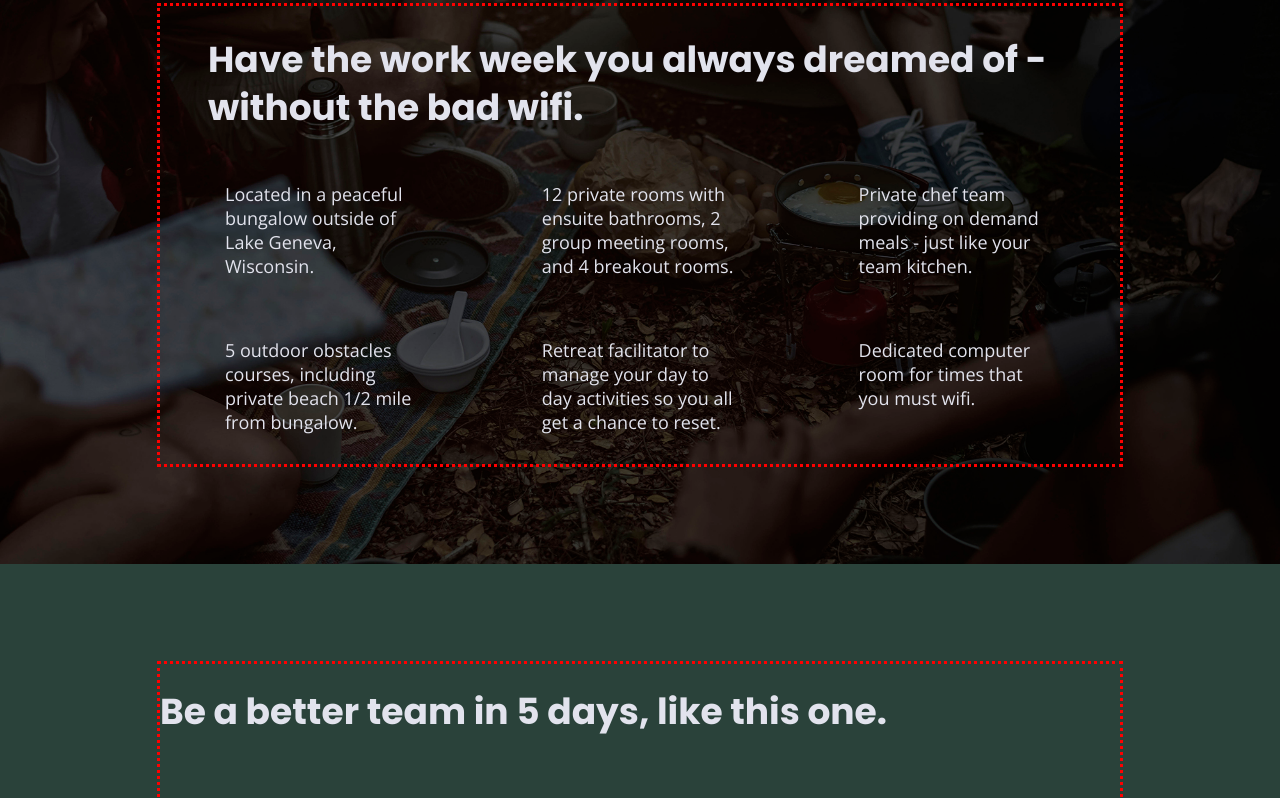
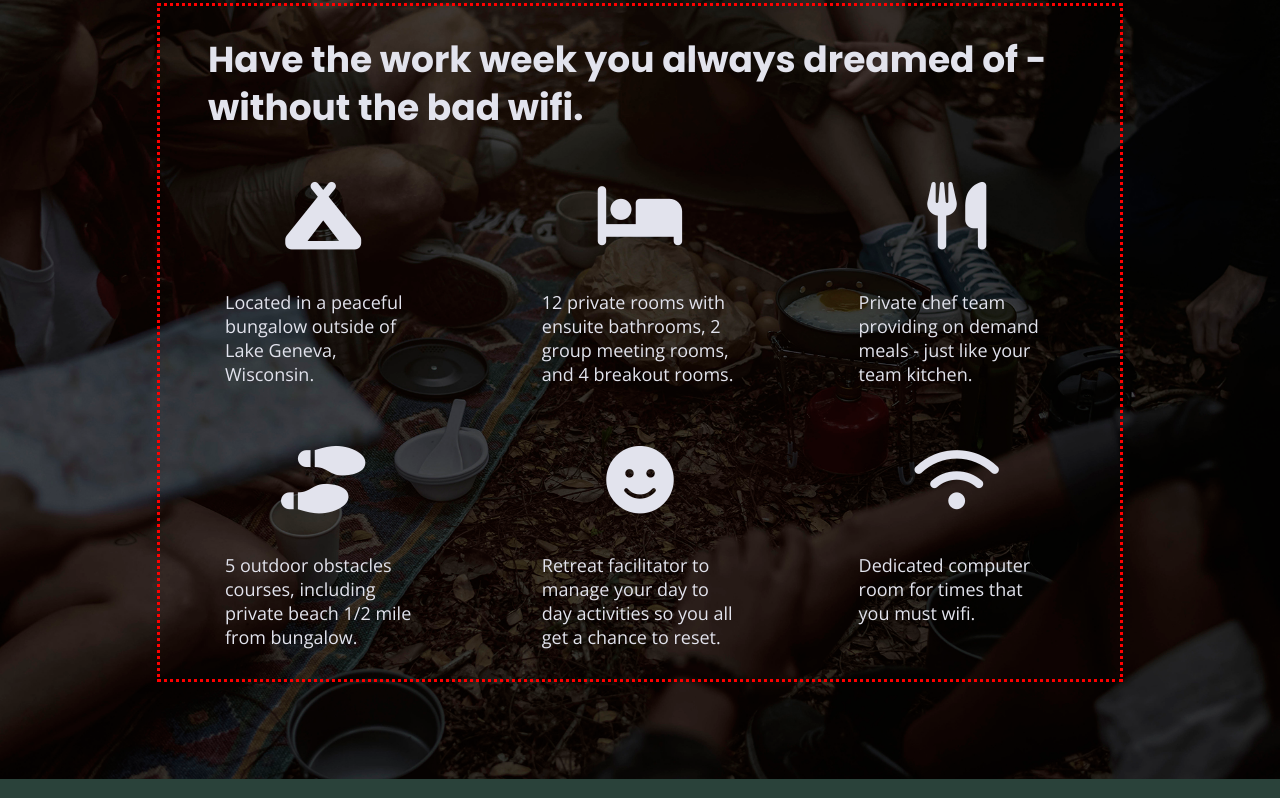
Before and after one commit to SChilian/Unplugged-Responsive-Website, a website built with Parcel: page index.html in a window 1280 px wide. Shown: the part 1154-1952 px from the top of the page. Built offline with nearby package versions, Linux system fonts and the light colour scheme.

Commit message:
Added FontAwesome icons.

```diff
--- a/css/main.css
+++ b/css/main.css
@@ -322,7 +322,7 @@ input[type=button] {
   margin-bottom: 60px;
 }
 
-features .features-items {
+.features .features-items {
   display: flex;
   justify-content: center;
   align-items: flex-start;
@@ -336,6 +336,11 @@ features .features-items {
 
 .features p{
   margin: 0;
+}
+
+.features i {
+  font-size: 3.75em;
+  margin-bottom: 40px;
 }
 
 
--- a/index.html
+++ b/index.html
@@ -23,6 +23,9 @@
 
   <!-- Google Fonts -->
   <link href="https://fonts.googleapis.com/css?family=Open+Sans:400,700|Poppins:500,700" rel="stylesheet">
+
+  <!-- FontAwesome version 6-->
+  <script src="https://kit.fontawesome.com/f0c47f2b79.js" crossorigin="anonymous"></script>
 </head>
 
 
@@ -71,32 +74,32 @@
       <div class="content-wrapper">
         <h2>Have the work week you always dreamed of - without the bad wifi.</h2>
         <article>
-          <p class="features-items"></p>
+          <p class="features-items"><i class="fas fa-campground"></i></p>
           <p class="features-item-description">Located in a peaceful bungalow outside of Lake Geneva, Wisconsin.</p>
         </article>
         <article>
-          <p class="features-items"></p>
+          <p class="features-items"><i class="fas fa-bed"></i></p>
           <p class="features-item-description">12 private rooms with ensuite bathrooms, 2 group meeting rooms, and 4
             breakout rooms.</p>
         </article>
         <article>
-          <p class="features-items"></p>
+          <p class="features-items"><i class="fas fa-utensils"></i></p>
           <p class="features-item-description">Private chef team providing on demand meals - just like your team
             kitchen.</p>
         </article>
         <article>
-          <p class="features-items"></p>
+          <p class="features-items"><i class="fas fa-shoe-prints"></i></p>
           <p class="features-item-description">5 outdoor obstacles courses, including private beach 1/2 mile from
             bungalow.</p>
         </article>
         <article>
-          <p class="features-items"></p>
+          <p class="features-items"><i class="fas fa-smile"></i></p>
           <p class="features-item-description">Retreat facilitator to manage your day to day activities so you all get a
             chance to reset.
           </p>
         </article>
         <article>
-          <p class="features-items"></p>
+          <p class="features-items"><i class="fas fa-wifi"></i></p>
           <p class="features-item-description">Dedicated computer room for times that you must wifi.</p>
         </article>
       </div>
```
Also changed, not shown: about/index.html (+4 -0 lines), faq/index.html (+4 -0 lines).
